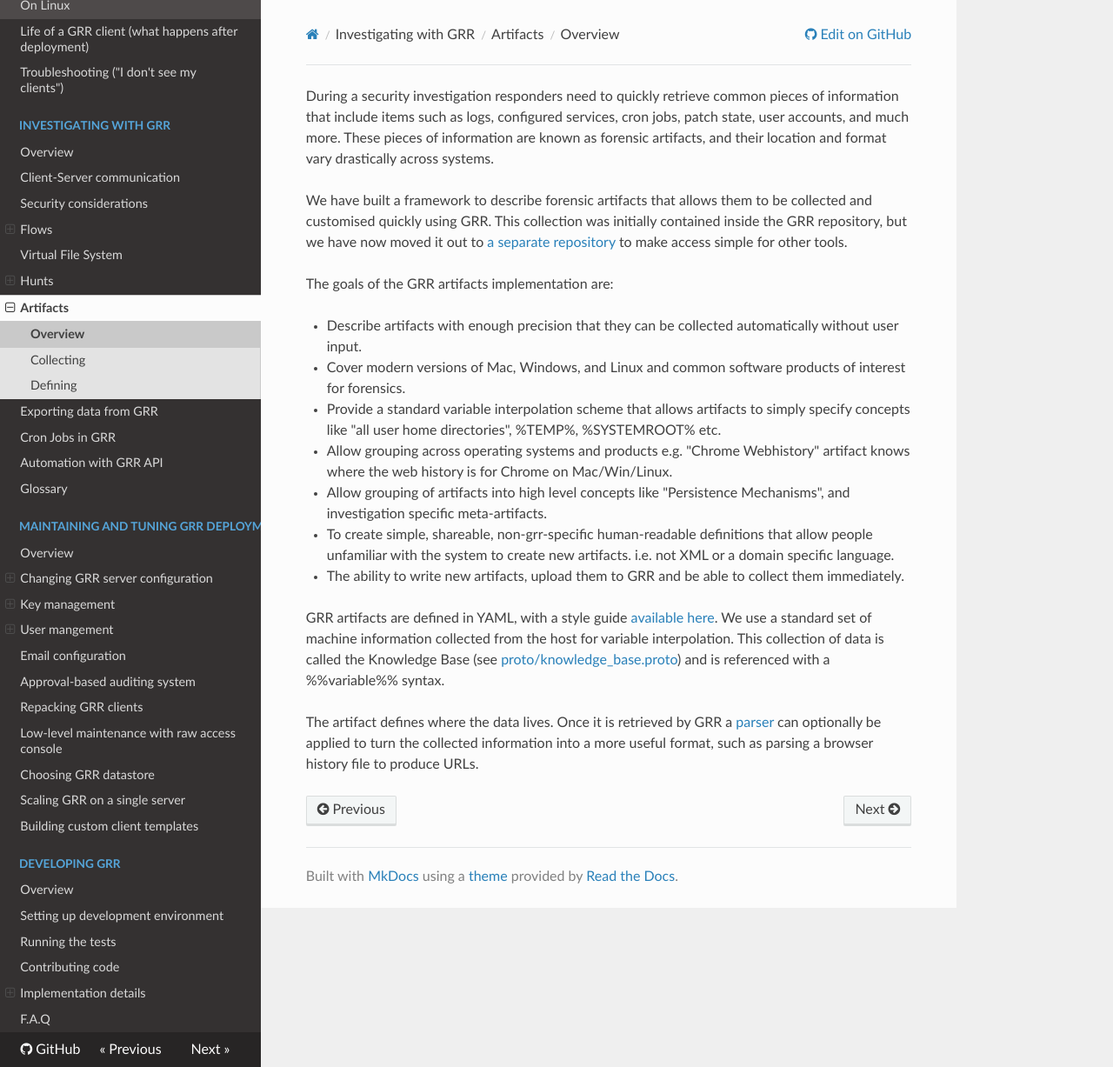
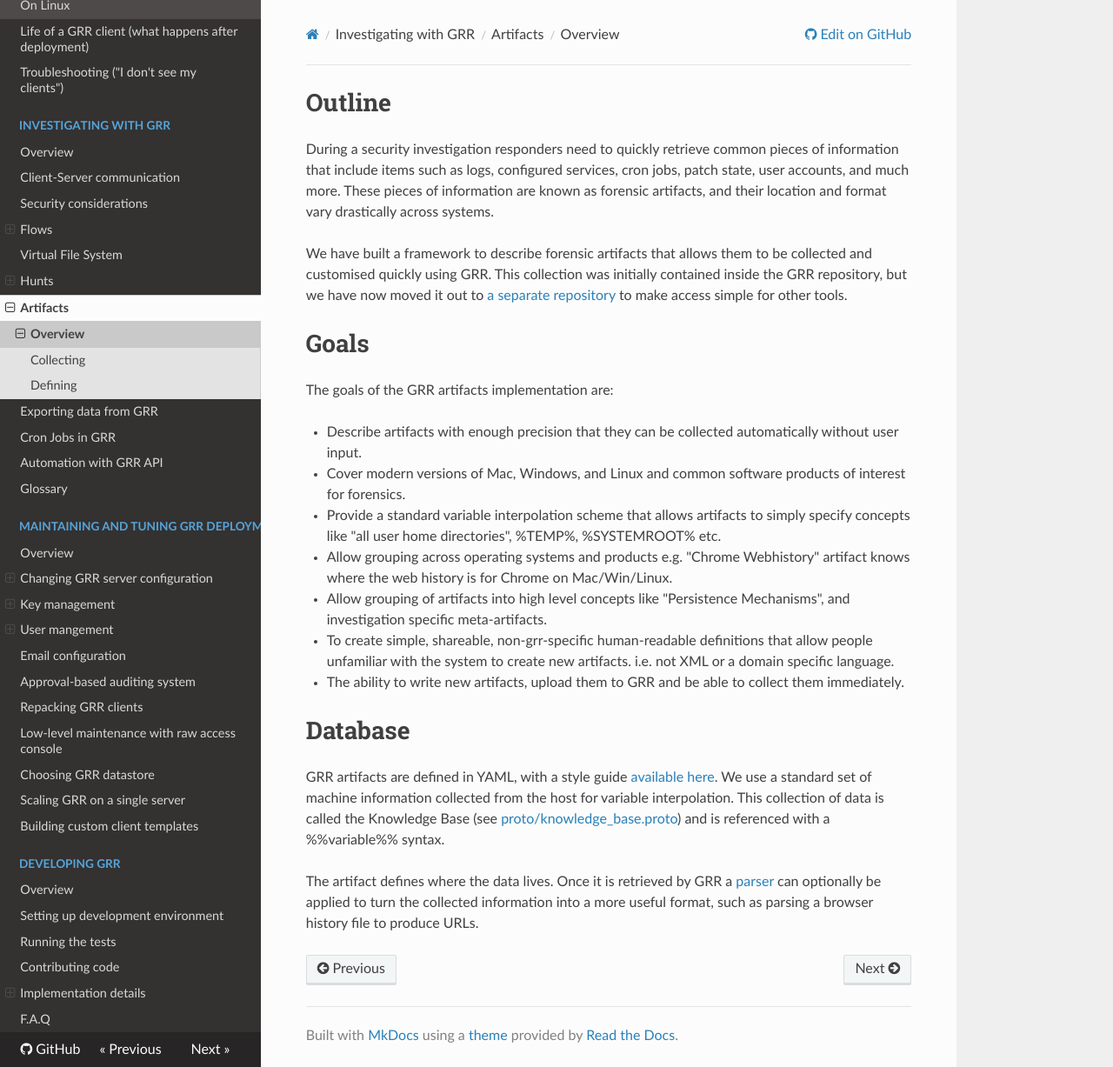
Before and after one commit to google/grr-doc, an MkDocs documentation site: the page built from docs/investigating-with-grr/artifacts/overview.md, in a window 1280 px wide and 1227 px high. Shown: the whole window at 87% size. Built offline with MkDocs 1.6.1, drawn with Linux system fonts in a browser that asks for light colours; nearby versions of some CDN libraries; old or Windows-style settings are respelled for this version of MkDocs.

Commit message:
Split the artifact overview into logical sections.

```diff
--- a/docs/investigating-with-grr/artifacts/overview.md
+++ b/docs/investigating-with-grr/artifacts/overview.md
@@ -1,3 +1,5 @@
+# Outline
+
 During a security investigation responders need to quickly retrieve common
 pieces of information that include items such as logs, configured services, cron
 jobs, patch state, user accounts, and much more. These pieces of information are
@@ -9,6 +11,8 @@
 contained inside the GRR repository, but we have now moved it out to [a separate
 repository](https://github.com/ForensicArtifacts/artifacts) to make access
 simple for other tools.
+
+# Goals
 
 The goals of the GRR artifacts implementation are:
 
@@ -36,6 +40,8 @@
   - The ability to write new artifacts, upload them to GRR and be able to
     collect them immediately.
 
+# Database
+
 GRR artifacts are defined in YAML, with a style guide [available
 here](https://github.com/ForensicArtifacts/artifacts/blob/markdown/docs/Artifacts%20definition%20format%20and%20style%20guide.asciidoc).
 We use a standard set of machine information collected from the host for
```
